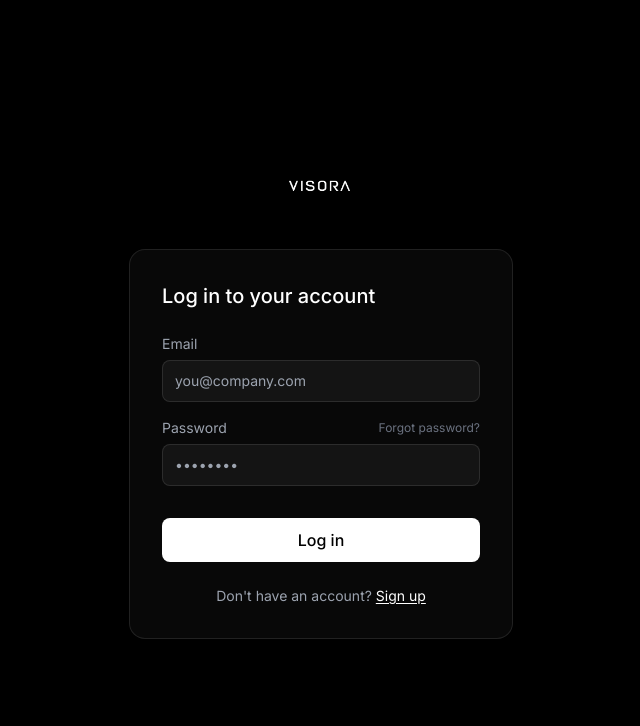
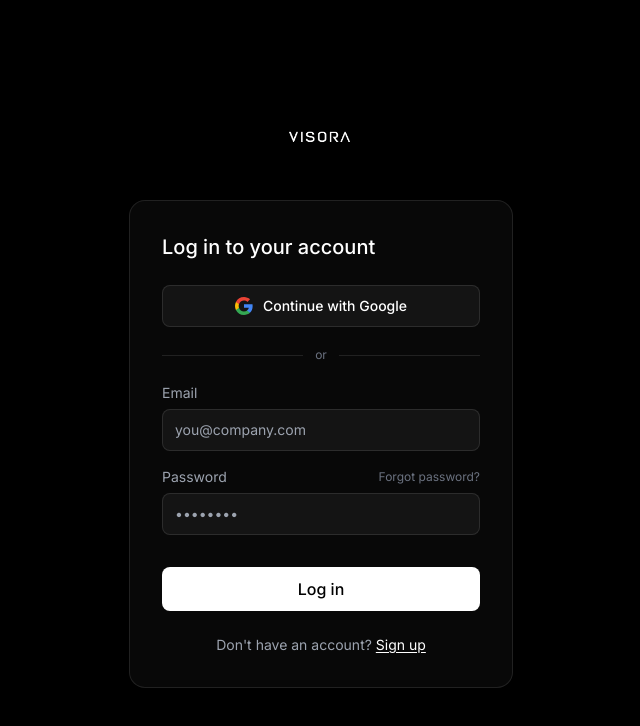
Before and after one commit to ULTRAAAA3000/visora, a React (Vite) app: page /login in a window 1280 px wide. Shown: the top 726 px of the page, without its empty margins (319-959 px from the left). Built offline with nearby package versions, Linux system fonts and the light colour scheme; no server answers.

Commit message:
auth: add Google OAuth sign-in button to Login and Signup

```diff
--- /dev/null
+++ b/src/components/GoogleAuthButton.tsx
@@ -0,0 +1,65 @@
+import { useState } from 'react';
+import { supabase } from '../lib/supabase';
+
+/**
+ * "Continue with Google" — kicks off Supabase's OAuth redirect flow.
+ * No captcha/password path involved; Google's own consent screen is
+ * the verification step. Requires the Google provider to be enabled
+ * in Supabase Dashboard > Authentication > Providers.
+ */
+export default function GoogleAuthButton({ redirectPath = '/dashboard' }: { redirectPath?: string }) {
+  const [loading, setLoading] = useState(false);
+  const [error, setError] = useState<string | null>(null);
+
+  const handleClick = async () => {
+    setLoading(true);
+    setError(null);
+
+    const { error: oauthError } = await supabase.auth.signInWithOAuth({
+      provider: 'google',
+      options: {
+        redirectTo: `${window.location.origin}${redirectPath}`,
+      },
+    });
+
+    // On success the browser navigates away to Google immediately, so
+    // we only ever reach this line on failure (e.g. provider not
+    // configured, network error).
+    if (oauthError) {
+      setError(oauthError.message);
+      setLoading(false);
+    }
+  };
+
+  return (
+    <div>
+      <button
+        type="button"
+        onClick={handleClick}
+        disabled={loading}
+        className="w-full flex items-center justify-center gap-2.5 rounded-lg bg-white/5 border border-white/10 px-3 py-2.5 text-sm font-medium hover:bg-white/10 transition-colors disabled:opacity-50 disabled:cursor-not-allowed"
+      >
+        <svg width="18" height="18" viewBox="0 0 18 18" aria-hidden="true">
+          <path
+            fill="#4285F4"
+            d="M17.64 9.2c0-.64-.06-1.25-.16-1.84H9v3.48h4.84a4.14 4.14 0 0 1-1.8 2.72v2.26h2.9c1.7-1.57 2.7-3.88 2.7-6.62Z"
+          />
+          <path
+            fill="#34A853"
+            d="M9 18c2.43 0 4.47-.8 5.96-2.18l-2.9-2.26c-.8.54-1.84.86-3.06.86-2.35 0-4.34-1.59-5.05-3.72H.94v2.33A9 9 0 0 0 9 18Z"
+          />
+          <path
+            fill="#FBBC05"
+            d="M3.95 10.7A5.4 5.4 0 0 1 3.67 9c0-.59.1-1.17.28-1.7V4.97H.94A9 9 0 0 0 0 9c0 1.45.35 2.83.94 4.03l3.01-2.33Z"
+          />
+          <path
+            fill="#EA4335"
+            d="M9 3.58c1.32 0 2.51.46 3.44 1.35l2.58-2.58C13.46.89 11.43 0 9 0A9 9 0 0 0 .94 4.97l3.01 2.33C4.66 5.17 6.65 3.58 9 3.58Z"
+          />
+        </svg>
+        {loading ? 'Redirecting…' : 'Continue with Google'}
+      </button>
+      {error && <p className="text-sm text-red-400 mt-2">{error}</p>}
+    </div>
+  );
+}
--- a/src/pages/Login.tsx
+++ b/src/pages/Login.tsx
@@ -3,6 +3,7 @@
 import { supabase } from '../lib/supabase';
 import { usePageMeta } from '../lib/usePageMeta';
 import Turnstile, { type TurnstileHandle } from '../components/Turnstile';
+import GoogleAuthButton from '../components/GoogleAuthButton';
 
 export default function Login() {
   usePageMeta({ title: 'Log In', description: 'Log in to your Visora dashboard.', path: '/login' });
@@ -59,6 +60,14 @@
 
         <div className="rounded-2xl p-8 bg-white/[0.03] border border-white/10">
           <h1 className="text-xl font-medium mb-6">Log in to your account</h1>
+
+          <GoogleAuthButton redirectPath={redirectTo} />
+
+          <div className="flex items-center gap-3 my-5">
+            <div className="h-px bg-white/10 flex-1" />
+            <span className="text-xs text-gray-500">or</span>
+            <div className="h-px bg-white/10 flex-1" />
+          </div>
 
           <form onSubmit={handleSubmit} className="space-y-4">
             <div>
--- a/src/pages/Signup.tsx
+++ b/src/pages/Signup.tsx
@@ -3,6 +3,7 @@
 import { supabase } from '../lib/supabase';
 import { usePageMeta } from '../lib/usePageMeta';
 import Turnstile, { type TurnstileHandle } from '../components/Turnstile';
+import GoogleAuthButton from '../components/GoogleAuthButton';
 
 export default function Signup() {
   usePageMeta({
@@ -88,6 +89,14 @@
         <div className="rounded-2xl p-8 bg-white/[0.03] border border-white/10">
           <h1 className="text-xl font-medium mb-6">Create your account</h1>
 
+          <GoogleAuthButton redirectPath="/dashboard" />
+
+          <div className="flex items-center gap-3 my-5">
+            <div className="h-px bg-white/10 flex-1" />
+            <span className="text-xs text-gray-500">or</span>
+            <div className="h-px bg-white/10 flex-1" />
+          </div>
+
           <form onSubmit={handleSubmit} className="space-y-4">
             <div>
               <label className="block text-sm text-gray-400 mb-1.5">Email</label>
```
